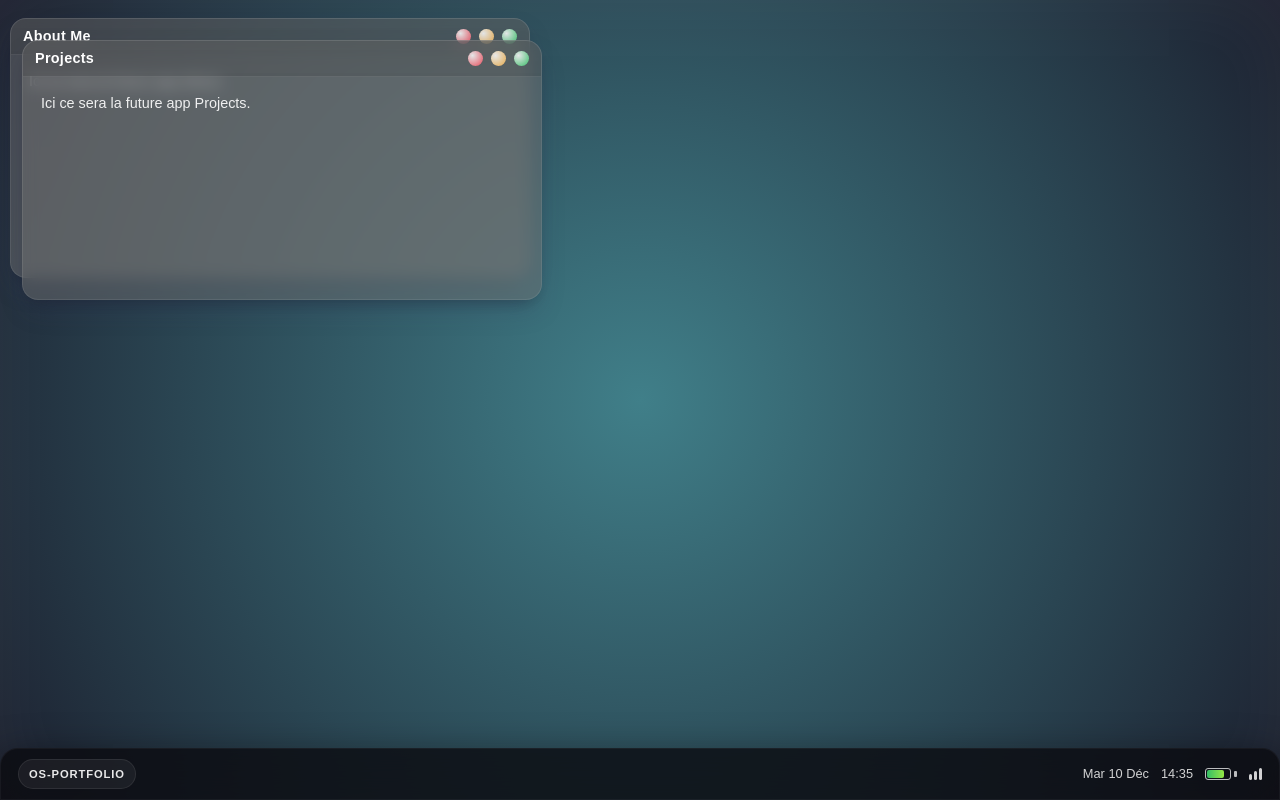
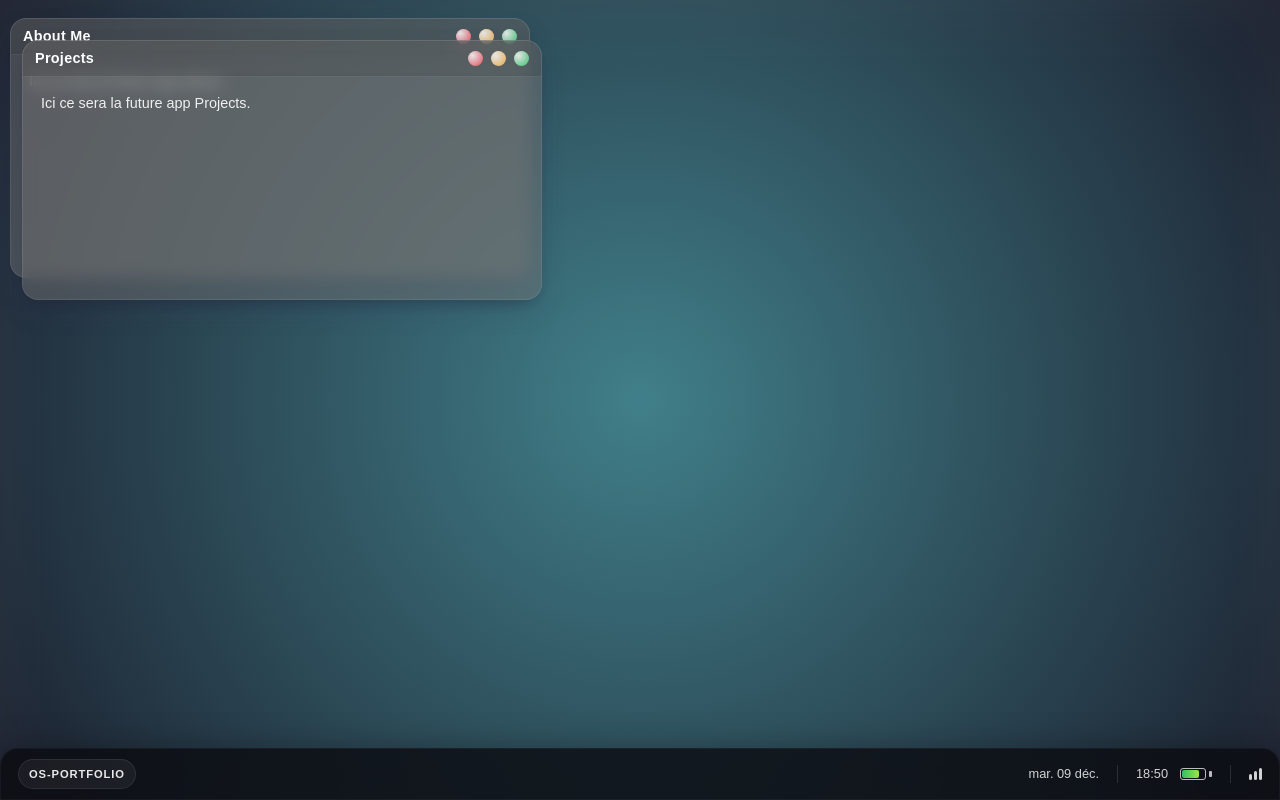
Before and after one commit to ErwannJardillet/os-portfolio, a React (Vite) app: page / in a window 1280 px wide. Built offline with nearby package versions, Linux system fonts and the light colour scheme.

Commit message:
improve taskbare

```diff
--- a/src/components/Taskbar/Taskbar.jsx
+++ b/src/components/Taskbar/Taskbar.jsx
@@ -1,12 +1,20 @@
 // Taskbar.jsx
 import styles from "./Taskbar.module.css";
+import { useEffect, useState } from "react";
+
 
 export default function Taskbar() {
-  // Pour l’instant : valeurs statiques
-  const time = "14:35";
-  const date = "Mar 10 Déc";
   const batteryLevel = 78; // en pourcentage
   const wifiStrength = 3;  // sur 3
+  const [now, setNow] = useState(new Date());
+  const time = now.toLocaleTimeString("fr-FR", { hour: "2-digit", minute: "2-digit" });
+  const date = now.toLocaleDateString("fr-FR", { weekday: "short", day: "2-digit", month: "short" });
+
+
+  useEffect(() => {
+    const id = setInterval(() => setNow(new Date()), 1000);
+    return () => clearInterval(id);
+  }, []);
 
   return (
     <div className={styles.taskbar}>
@@ -21,6 +29,7 @@ export default function Taskbar() {
       {/* Zone droite : infos système */}
       <div className={styles.rightArea}>
         <div className={styles.systemItem}>{date}</div>
+        <div className={styles.divider}></div>
         <div className={styles.systemItem}>{time}</div>
 
         <div className={styles.systemItem}>
@@ -35,6 +44,8 @@ export default function Taskbar() {
           </div>
         </div>
 
+        <div className={styles.divider}></div>
+
         <div className={styles.systemItem}>
           <div className={styles.wifiBars}>
             <span className={styles.bar} />
--- a/src/components/Taskbar/Taskbar.module.css
+++ b/src/components/Taskbar/Taskbar.module.css
@@ -59,6 +59,7 @@
   letter-spacing: 0.08em;
   text-transform: uppercase;
   font-size: 0.7rem;
+  white-space: nowrap;
 }
 
 /* Items système (heure, date, icônes…) */
@@ -67,6 +68,10 @@
   align-items: center;
   gap: 6px;
   opacity: 0.9;
+}
+
+.systemItem:nth-child(1) {
+  white-space: nowrap;
 }
 
 /* Batterie */
@@ -120,3 +125,10 @@
 .bar:nth-child(3) {
   height: 12px;
 }
+
+.divider {
+  width: 1px;
+  height: 18px;
+  background: rgba(255, 255, 255, 0.12);
+  margin: 0 6px;
+}
```
